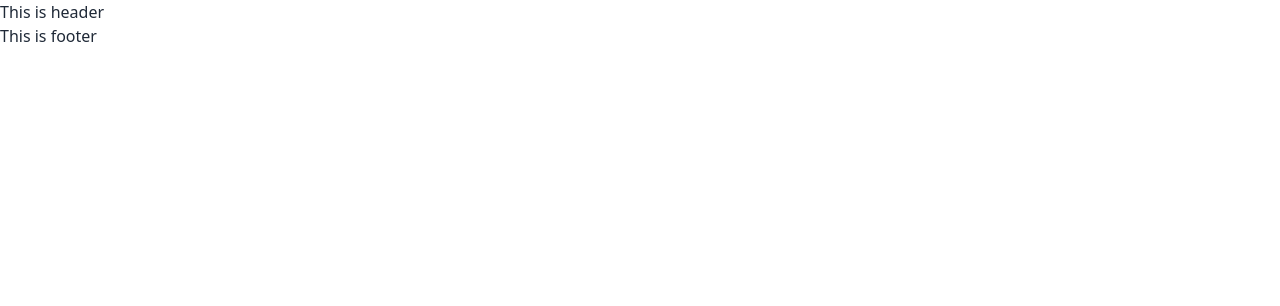
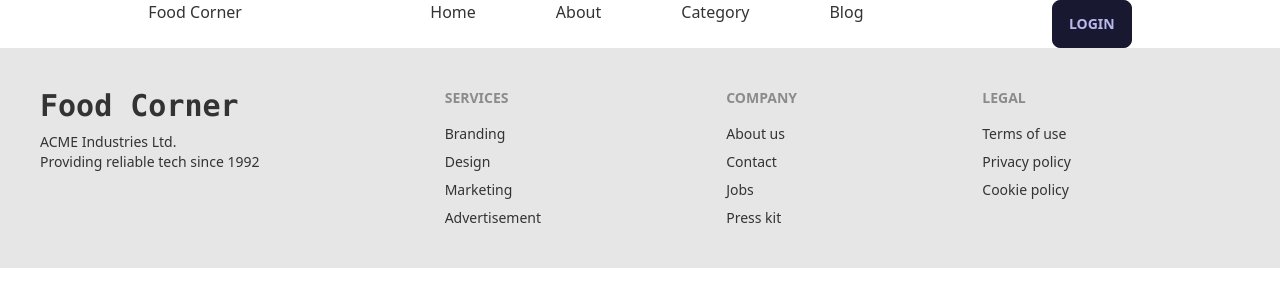
Before and after one commit to bijoymamud/Food-Corner, a React (Vite) app: page / in a window 1280 px wide. Shown: the top 306 px of the page. Built offline with nearby package versions, Linux system fonts and the light colour scheme.

Commit message:
madded footer

```diff
--- a/index.html
+++ b/index.html
@@ -1,5 +1,5 @@
 <!DOCTYPE html>
-<html lang="en">
+<html lang="en" data-theme="bumblebee">
   <head>
     <meta charset="UTF-8" />
     <link rel="icon" type="image/svg+xml" href="/vite.svg" />
--- a/src/pages/Shared/Footer/Footer.jsx
+++ b/src/pages/Shared/Footer/Footer.jsx
@@ -3,7 +3,32 @@
 const Footer = () => {
     return (
         <div>
-            <h3>This is footer</h3>
+            <footer className="footer p-10 bg-base-200 text-base-content">
+                <div>
+                    <h3 className='text-3xl font-bold font-mono'>Food Corner</h3>
+                    <p>ACME Industries Ltd.<br />Providing reliable tech since 1992</p>
+                </div>
+                <div>
+                    <span className="footer-title">Services</span>
+                    <a className="link link-hover">Branding</a>
+                    <a className="link link-hover">Design</a>
+                    <a className="link link-hover">Marketing</a>
+                    <a className="link link-hover">Advertisement</a>
+                </div>
+                <div>
+                    <span className="footer-title">Company</span>
+                    <a className="link link-hover">About us</a>
+                    <a className="link link-hover">Contact</a>
+                    <a className="link link-hover">Jobs</a>
+                    <a className="link link-hover">Press kit</a>
+                </div>
+                <div>
+                    <span className="footer-title">Legal</span>
+                    <a className="link link-hover">Terms of use</a>
+                    <a className="link link-hover">Privacy policy</a>
+                    <a className="link link-hover">Cookie policy</a>
+                </div>
+            </footer>
         </div>
     );
 };
--- a/src/pages/Shared/Header/Header.jsx
+++ b/src/pages/Shared/Header/Header.jsx
@@ -1,9 +1,21 @@
 import React from 'react';
+import { Link } from 'react-router-dom';
 
 const Header = () => {
     return (
-        <div>
-            <h2>This is header</h2>
+        <div className='flex justify-evenly mx-auto'>
+            <div>
+                <h3>Food Corner</h3>
+            </div>
+            <div  >
+                <Link className='mx-10' to={'/'}>Home</Link>
+                <Link className='mx-10' to={'/about'}>About</Link>
+                <Link className='mx-10' to={'/category'}>Category</Link>
+                <Link className='mx-10' to={'blog'}>Blog</Link>
+            </div>
+            <div>
+                <button className="btn btn-gray">Login</button>
+            </div>
         </div>
     );
 };
```
